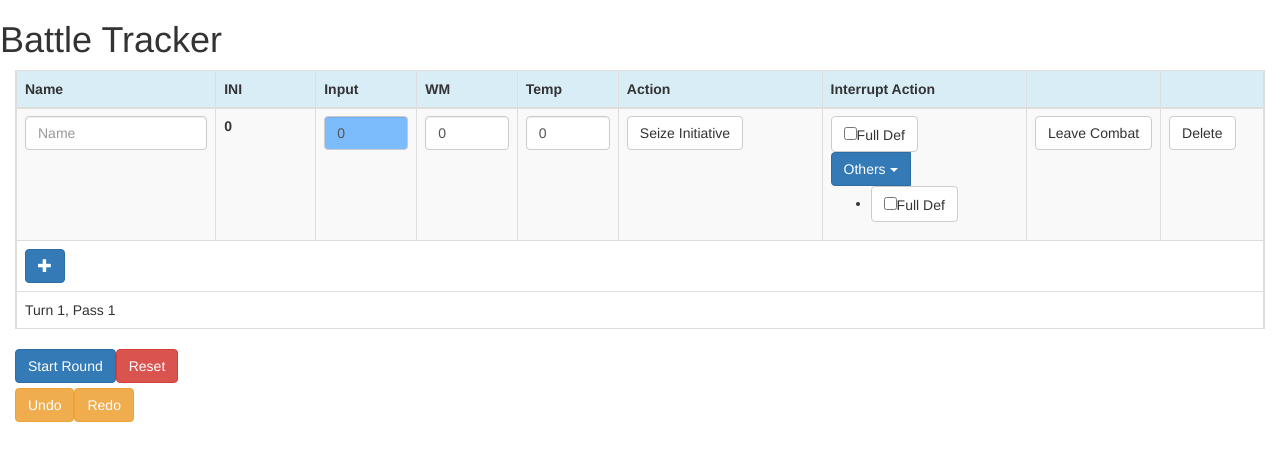
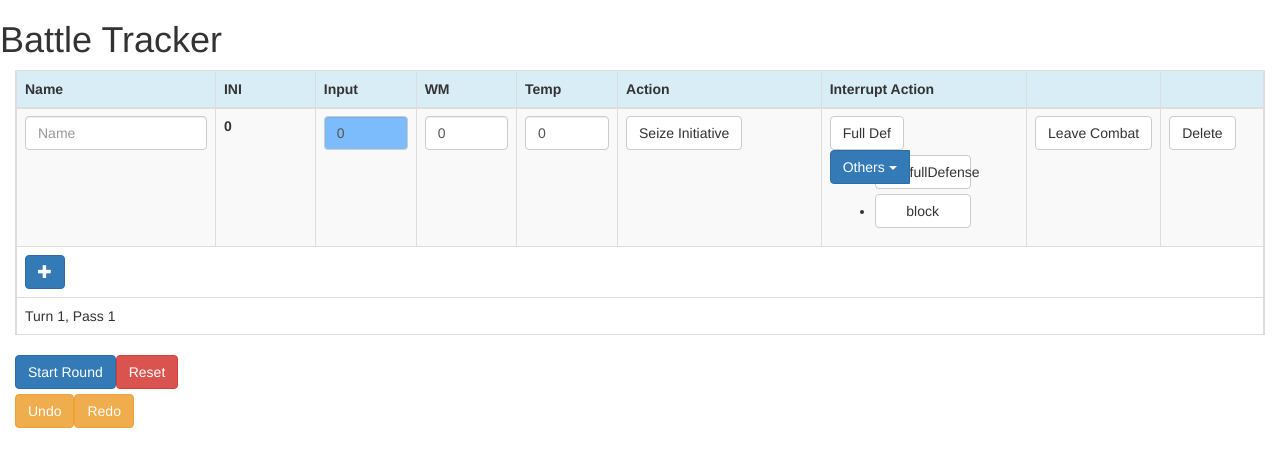
Before and after one commit to MerGatto/BattleTracker, an Angular app: page / in a window 1280 px wide. Shown: the top 466 px of the page. Built offline with nearby package versions, Linux system fonts and the light colour scheme; what ng2-bootstrap, ng2-validation would draw is missing.

Commit message:
styling and stuff

```diff
--- a/src/app/battle-tracker/battle-tracker.component.html
+++ b/src/app/battle-tracker/battle-tracker.component.html
@@ -60,17 +60,18 @@
             </button>
           </td>
           <td class="row">
-              <label class="btn btn-default" [class.active]="p.fullDefense">
-                <input type="checkbox" [(ngModel)]="p.fullDefense" (click)="actnBtn_Click()" [disabled]="started && p.fullDefense">Full Def
+              <label class="btn btn-default" [class.active]="p.interrupts.fullDefense">
+                <input type="checkbox" class="hide" [(ngModel)]="p.interrupts.fullDefense" (click)="actnBtn_Click()" [disabled]="started && p.interrupts.fullDefense">Full Def
               </label>
               <div class="btn-group" dropdown>
                 <button id="single-button" type="button" class="btn btn-primary" dropdownToggle>
                   Others <span class="caret"></span>
                 </button>
                 <ul dropdownMenu role="menu" aria-labelledby="single-button">
-                  <li role="menuitem" class="text-center">
-                    <label class="dropdown-item btn btn-default" [class.active]="p.fullDefense">
-                      <input type="checkbox" [(ngModel)]="p.fullDefense">Full Def
+                  <li role="menuitem" class="buffer" *ngFor="let action of p.interrupts.actions">
+                    <label class="dropdown-item btn btn-default btn-block text-left" [class.active]="p.interrupts[action]">
+                      <input type="checkbox" class="hide" [(ngModel)]="p.interrupts[action]" (click)="actnBtn_Click()" [disabled]="started && p.interrupts[action]">
+                      {{action}}
                     </label>
                   </li>
                 </ul>
@@ -114,7 +115,7 @@
       Reset
     </button>
   </div>
-  <div class="row top-buffer">
+  <div class="row buffer-top">
     <button type="button" class="btn btn-warning" (click)="btnUndo_Click(p)">
       Undo
     </button>
--- /dev/null
+++ b/src/classes/Interrupts.ts
@@ -0,0 +1,48 @@
+import {UndoHandler} from "./UndoHandler"
+
+interface InterruptModifierTable {
+    fullDefense: number,
+    block: number
+}
+
+export class Interrupts {
+
+    readonly interruptTable: InterruptModifierTable = {
+        fullDefense: -10,
+        block: -5
+    }
+
+    private readonly _actions: Array<string> = []
+    get actions() {
+        return this._actions
+    }
+
+    get modifier(): number {
+        var sum: number = 0
+        for (let action of this.actions) {
+            if (this[action] === true) sum+= this.interruptTable[action]
+        }
+
+        return sum
+    }
+
+    constructor() {
+        for (let key in this.interruptTable) {
+            this.actions.push(key)
+        }
+        for (let action of this.actions) {
+            this["_"+action] = false
+            Object.defineProperty(this, action, {
+                get: () => { return this["_"+action]},
+                set: (val: boolean) => { UndoHandler.HandleProperty(this, action, val) }
+            })
+        }
+        this.reset()
+    }
+
+    reset() {
+        for (var action of this.actions) {
+            this[action] = false
+        }
+    }
+}
--- a/src/classes/Participant.ts
+++ b/src/classes/Participant.ts
@@ -1,5 +1,6 @@
 import {StatusEnum} from "./StatusEnum"
 import {UndoHandler} from "./UndoHandler"
+import {Interrupts} from "./Interrupts"
 
 export class Participant
 {
@@ -75,14 +76,6 @@ export class Participant
         UndoHandler.HandleProperty(this, "ooc", val)
     }
 
-    private _fullDefense: boolean
-    get fullDefense(): boolean {
-        return this._fullDefense
-    }
-    set fullDefense(val: boolean) {
-        UndoHandler.HandleProperty(this, "fullDefense", val)
-    }
-
     private _edge: boolean
     get edge(): boolean {
         return this._edge
@@ -99,6 +92,14 @@ export class Participant
         UndoHandler.HandleProperty(this, "status", val)
     }
 
+    private _interrupts: Interrupts
+    get interrupts(): Interrupts {
+        return this._interrupts
+    }
+    set interrupts(val: Interrupts) {
+        UndoHandler.HandleProperty(this, "interrupts", val)
+    }
+
     constructor()
     {
         this.status = StatusEnum.Waiting
@@ -110,7 +111,7 @@ export class Participant
         this.wm = 0
         this.iniChange = 0
         this.ooc = false
-        this.fullDefense = false
+        this.interrupts = new Interrupts()
         this.edge = false
         this.name = ""
     }
@@ -122,11 +123,7 @@ export class Participant
 
     calculateInitiative(initiativeTurn: number)
     {
-        var ini = this.ini + this.iniChange - this.wm -(initiativeTurn-1) * 10
-        if (this.fullDefense)
-        {
-            ini = ini-10
-        }
+        var ini = this.ini + this.iniChange - this.wm -(initiativeTurn-1) * 10 + this.interrupts.modifier
         return ini
     }
 
@@ -149,7 +146,7 @@ export class Participant
         {
             this.enterCombat()
         }
-        this.fullDefense = false
+        this.interrupts.reset()
     }
 
     hardReset()
--- a/src/styles.css
+++ b/src/styles.css
@@ -1,4 +1,17 @@
 /* You can add global styles to this file, and also import other style files */
-.top-buffer {
+.buffer-top {
     margin-top: 5px;
 }
+.buffer-left {
+    margin-left: 5px;
+}
+.buffer-bottom {
+    margin-bottom: 5px;
+}
+.buffer-right {
+    margin-right: 5px;
+}
+
+.buffer {
+    margin: 5px;
+}
```
